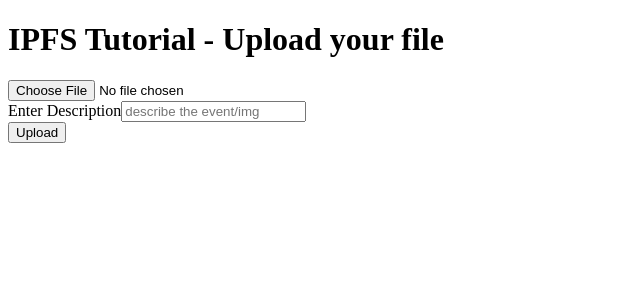
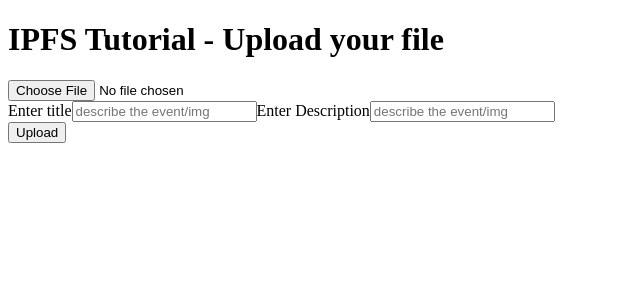
Before and after one commit to Mannan-Ali/SnapChain, a React (Vite) app in the folder frontend/: page / in a window 1280 px wide. Shown: the top 300 px of the page, without its empty margins (0-640 px from the left). Built offline with nearby package versions, Linux system fonts and the light colour scheme.

Commit message:
Add features

```diff
--- a/frontend/src/App.jsx
+++ b/frontend/src/App.jsx
@@ -1,5 +1,5 @@
 import "./App.css";
-import UploadSnap from "./components/uploadSnap";
+import UploadSnap from "./components/UploadSnap";
 function App() {
   return (
     <>
--- a/frontend/src/components/UploadSnap.jsx
+++ b/frontend/src/components/UploadSnap.jsx
@@ -2,12 +2,17 @@
 import storeOnIPFS_Pinata from "../storage/ipfs.storage";
 
 function UploadSnap() {
+  const [title, settitle] = useState("");
   const [file, setfiles] = useState("");
   const [description, setSnapDescription] = useState("");
+  const [response, setresponse] = useState("");
+
   const handleSubmit = async (e) => {
     e.preventDefault();
     try {
-      storeOnIPFS_Pinata(file,description);
+      const response = await storeOnIPFS_Pinata(title,file,description);
+      setresponse(response);
+
     } catch (error) {
       console.log("Error while calling IPFS function: ", error);
     }
@@ -24,6 +29,17 @@
           }}
         />
         <div>
+        <label htmlFor="fname">Enter title</label>
+          <input
+            type="text"
+            name="tname"
+            id="tname"
+            onChange={(e) => {
+              settitle(e.target.value);
+            }}
+            value={title}
+            placeholder="describe the event/img"
+          />
           <label htmlFor="fname">Enter Description</label>
           <input
             type="text"
@@ -39,6 +55,7 @@
         <button type="submit" onClick={handleSubmit}>
           Upload
         </button>
+        <h1>{response}</h1>
       </form>
     </>
   );
--- a/frontend/src/storage/ipfs.storage.js
+++ b/frontend/src/storage/ipfs.storage.js
@@ -1,6 +1,10 @@
 import axios from "axios";
-const storeOnIPFS_Pinata = async (snapImage,snapDiscription) => {
+const storeOnIPFS_Pinata = async (snapTitle, snapImage, snapDiscription) => {
     try {
+        console.log("snapTitle:", snapTitle);
+        console.log("snapImage:", snapImage);
+        console.log("snapDescription:", snapDiscription);
+
         const fileData = new FormData();
         fileData.append("file", snapImage);
 
@@ -19,8 +23,9 @@
 
         //uploading json with description
         const metadata = {
+            title: snapTitle,
             image: fileUrl,
-            description:snapDiscription,
+            description: snapDiscription,
         }
 
         const metadataResponse = await axios({
@@ -31,10 +36,18 @@
                 pinata_secret_api_key: import.meta.env.VITE_PINATA_API_SECRET,
                 "Content-Type": "application/json",
             },
-            data: JSON.stringify(metadata),
+            data: JSON.stringify(
+                {
+                    pinataMetadata:{
+                        name:snapTitle,
+                    },
+                    pinataContent: metadata,
+                }
+            ),
         })
         const metaDataUrl = "https://gateway.pinata.cloud/ipfs/" + metadataResponse.data.IpfsHash;
         console.log(metaDataUrl);
+        return metaDataUrl;
 
     } catch (error) {
         console.log("Error occured while submitting: ", error);
```
